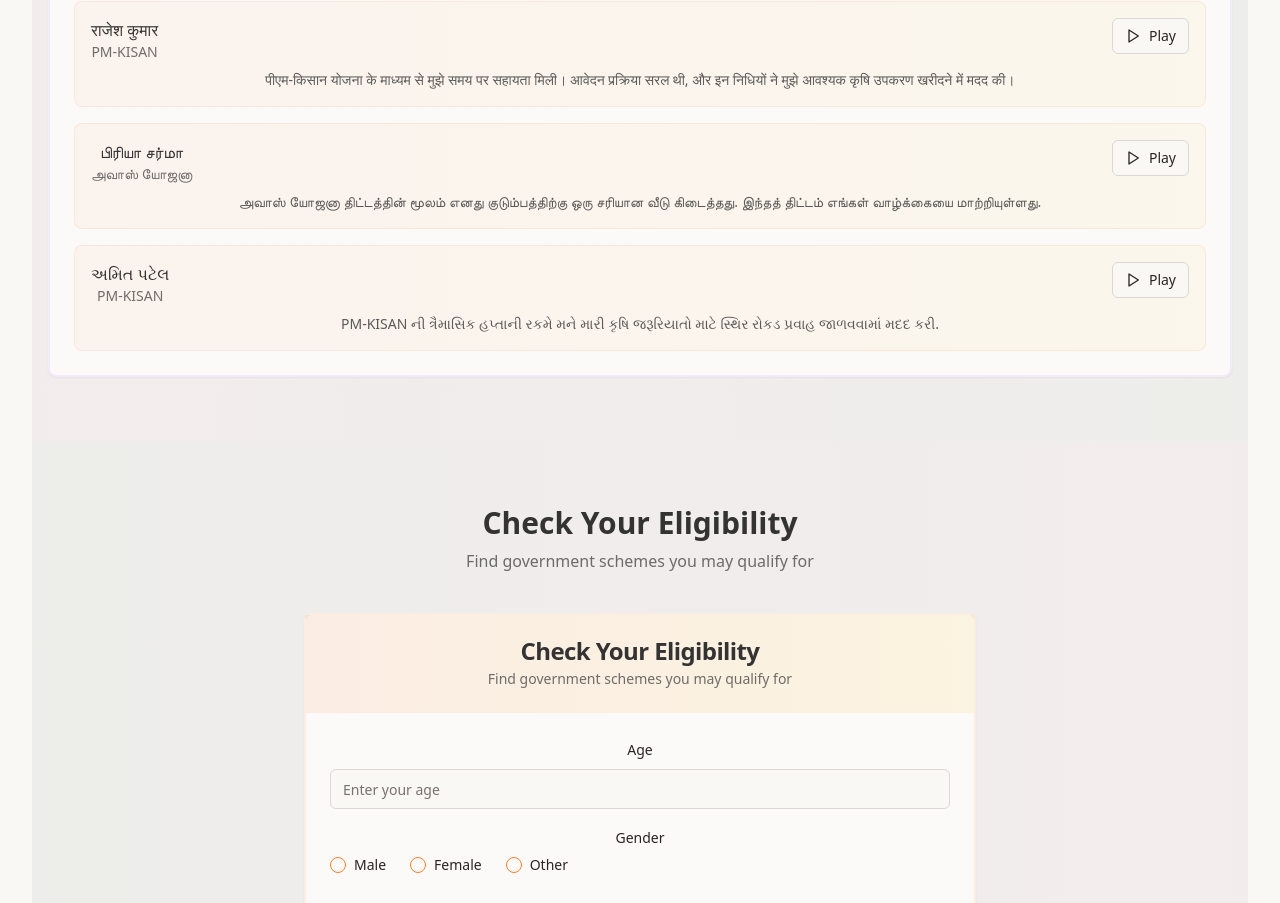
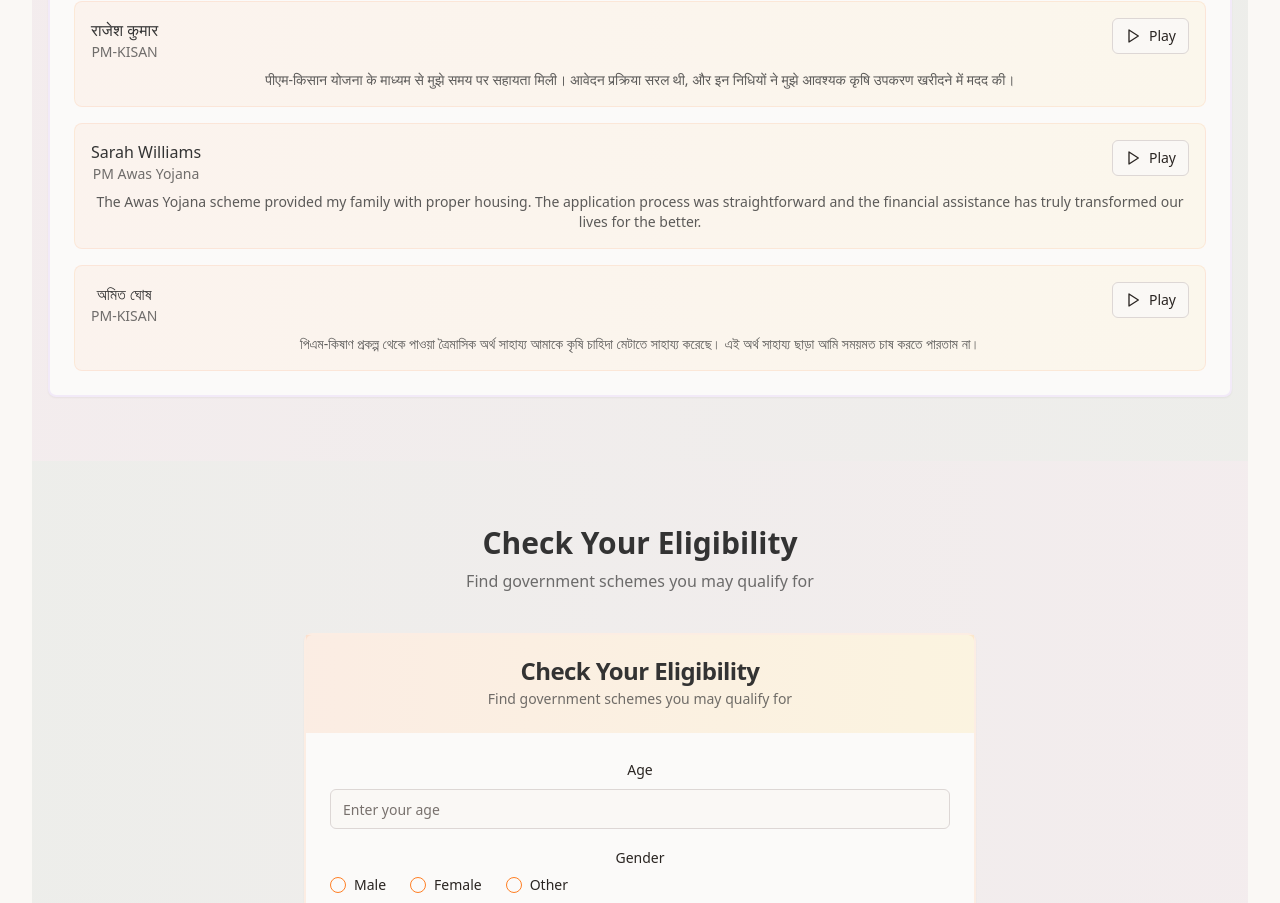
Before and after one commit to yeshkochar/suno-jaano-sahayak-seva-27, a React (Vite) app: page / in a window 1280 px wide. Shown: the part 2404-3307 px from the top of the page. Built offline with nearby package versions, Linux system fonts and the light colour scheme.

Commit message:
Fix: Speech synthesis for reviews
Updated the second review to English and the third review to Bengali to ensure proper speech synthesis functionality.

```diff
--- a/src/components/SchemeTimeline.tsx
+++ b/src/components/SchemeTimeline.tsx
@@ -80,17 +80,17 @@ const sampleVoiceReviews: VoiceReview[] = [
   },
   {
     id: "review-2",
-    userName: "பிரியா சர்மா",
-    schemeName: "அவாஸ் யோஜனா",
-    reviewText: "அவாஸ் யோஜனா திட்டத்தின் மூலம் எனது குடும்பத்திற்கு ஒரு சரியான வீடு கிடைத்தது. இந்தத் திட்டம் எங்கள் வாழ்க்கையை மாற்றியுள்ளது.",
-    language: "ta-IN"
+    userName: "Sarah Williams",
+    schemeName: "PM Awas Yojana",
+    reviewText: "The Awas Yojana scheme provided my family with proper housing. The application process was straightforward and the financial assistance has truly transformed our lives for the better.",
+    language: "en-US"
   },
   {
     id: "review-3",
-    userName: "અમિત પટેલ",
+    userName: "অমিত ঘোষ",
     schemeName: "PM-KISAN",
-    reviewText: "PM-KISAN ની ત્રૈમાસિક હપ્તાની રકમે મને મારી કૃષિ જરૂરિયાતો માટે સ્થિર રોકડ પ્રવાહ જાળવવામાં મદદ કરી.",
-    language: "gu-IN"
+    reviewText: "পিএম-কিষাণ প্রকল্প থেকে পাওয়া ত্রৈমাসিক অর্থ সাহায্য আমাকে কৃষি চাহিদা মেটাতে সাহায্য করেছে। এই অর্থ সাহায্য ছাড়া আমি সময়মত চাষ করতে পারতাম না।",
+    language: "bn-IN"
   }
 ];
 
@@ -148,15 +148,22 @@ export function SchemeTimeline({ dictionary }: SchemeTimelineProps) {
       voice.lang.toLowerCase() === langCode.toLowerCase()
     );
 
-    if (exactMatch) return exactMatch;
+    if (exactMatch) {
+      console.log(`Found exact match for ${langCode}: ${exactMatch.name}`);
+      return exactMatch;
+    }
 
     const langPrefix = langCode.split('-')[0].toLowerCase();
     const partialMatch = availableVoicesRef.current.find(voice =>
       voice.lang.toLowerCase().startsWith(langPrefix)
     );
 
-    if (partialMatch) return partialMatch;
+    if (partialMatch) {
+      console.log(`Found partial match for ${langCode}: ${partialMatch.name} (${partialMatch.lang})`);
+      return partialMatch;
+    }
 
+    console.log(`No voice found for ${langCode}, falling back to default voice`);
     return null;
   };
 
@@ -191,7 +198,7 @@ export function SchemeTimeline({ dictionary }: SchemeTimelineProps) {
         utterance.voice = bestVoice;
         console.log(`Selected voice: ${bestVoice.name} (${bestVoice.lang}) for language ${review.language}`);
       } else {
-        console.log(`No specific voice found for ${review.language}, using default`);
+        console.log(`No specific voice found for ${review.language}, using default voice`);
       }
 
       utterance.rate = 0.9;
@@ -217,7 +224,21 @@ export function SchemeTimeline({ dictionary }: SchemeTimelineProps) {
 
       window.speechSynthesis.speak(utterance);
 
-      const langName = review.language.split('-')[0].toUpperCase();
+      let langName;
+      switch (review.language) {
+        case "hi-IN":
+          langName = "Hindi";
+          break;
+        case "bn-IN":
+          langName = "Bengali";
+          break;
+        case "en-US":
+          langName = "English";
+          break;
+        default:
+          langName = review.language.split('-')[0].toUpperCase();
+      }
+
       toast({
         title: "Playing review",
         description: `Playing ${review.userName}'s review in ${langName}`,
```
